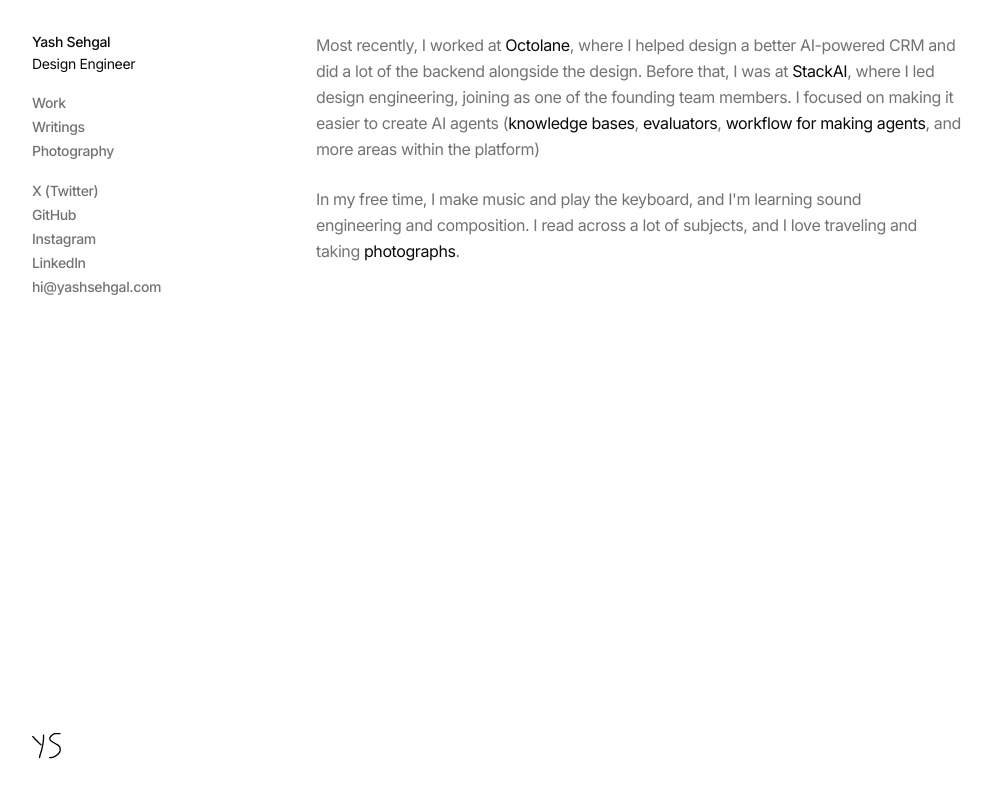
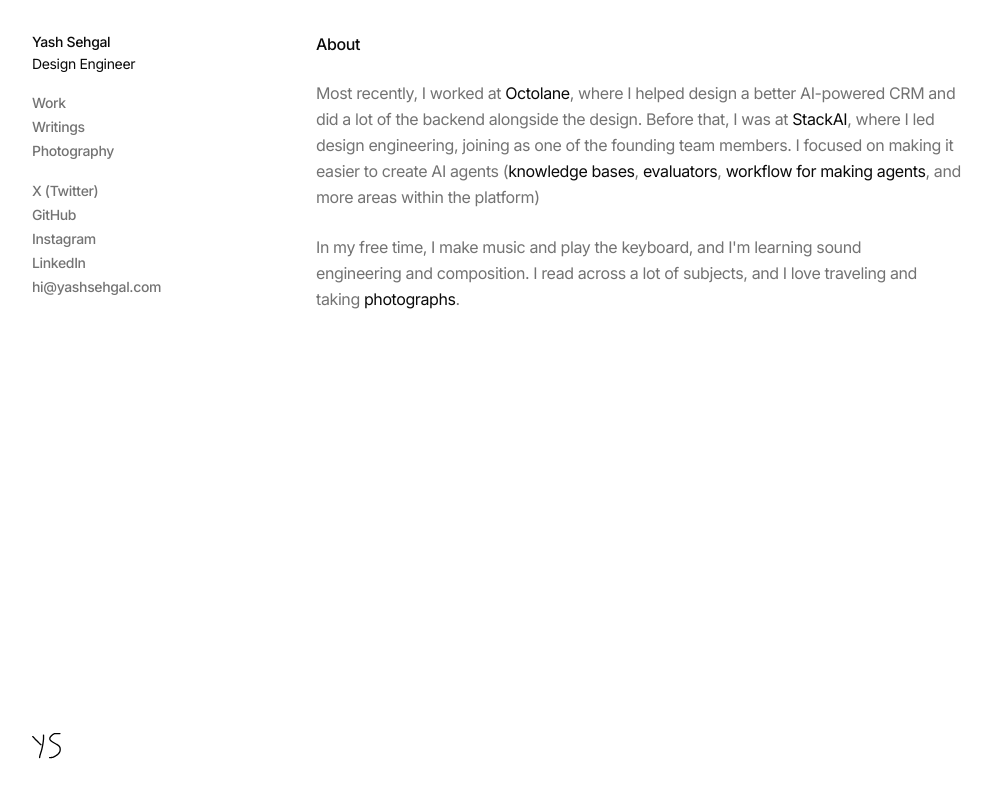
Before and after one commit to yashsehgal/personal-website, a Next.js app: page / in a window 1280 px wide. Shown: the whole page, without its empty margins (4-995 px from the left). Built offline with nearby package versions, Linux system fonts and the light colour scheme.

Commit message:
Name each page with a heading so the section is clear before its content.
Co-authored-by: Cursor <cursoragent@cursor.com>

```diff
--- a/app/page.tsx
+++ b/app/page.tsx
@@ -9,7 +9,9 @@ const adjacentMarkClassName =
 
 export default function Home() {
   return (
-    <div className="flex max-w-prose flex-col items-start gap-6 leading-relaxed text-pretty text-muted-foreground tracking-tight">
+    <div className="flex flex-col items-start gap-6">
+      <h1 className="font-medium tracking-tight">About</h1>
+      <div className="flex flex-col items-start gap-6 max-w-prose leading-relaxed text-pretty text-muted-foreground tracking-tight">
         <p>
           Most recently, I worked at{" "}
           <span className="group">
@@ -79,12 +81,16 @@ export default function Home() {
           learning sound engineering and composition. I read across a lot of
           subjects, and I love traveling and taking{" "}
           <span className="group">
-          <Link href={WEBSITE_ROUTES.PHOTOGRAPHY} className={textLinkClassName}>
+            <Link
+              href={WEBSITE_ROUTES.PHOTOGRAPHY}
+              className={textLinkClassName}
+            >
               photographs
             </Link>
             <span className={adjacentMarkClassName}>.</span>
           </span>
         </p>
+      </div>
     </div>
   );
 }
--- a/app/photography/page.tsx
+++ b/app/photography/page.tsx
@@ -5,6 +5,8 @@ import Image from "next/image";
 
 export default function Photography() {
   return (
+    <div className="flex flex-col items-start gap-6">
+      <h1 className="font-medium tracking-tight">Photography</h1>
       <div className="grid grid-cols-3 gap-12 items-start w-5xl">
         {PHOTOGRAPHY_IMAGES.map((photo, index) => {
           return (
@@ -32,5 +34,6 @@ export default function Photography() {
           );
         })}
       </div>
+    </div>
   );
 }
--- a/app/work/page.tsx
+++ b/app/work/page.tsx
@@ -1,3 +1,7 @@
 export default function Work() {
-  return <div>Work</div>;
+  return (
+    <div className="flex flex-col items-start gap-6">
+      <h1 className="font-medium tracking-tight">Work</h1>
+    </div>
+  );
 }
--- a/app/writings/page.tsx
+++ b/app/writings/page.tsx
@@ -1,3 +1,7 @@
 export default function Writings() {
-  return <div>Writings</div>;
+  return (
+    <div className="flex flex-col items-start gap-6">
+      <h1 className="font-medium tracking-tight">Writings</h1>
+    </div>
+  );
 }
```
Lines whose indentation alone changed are shown as unchanged.
